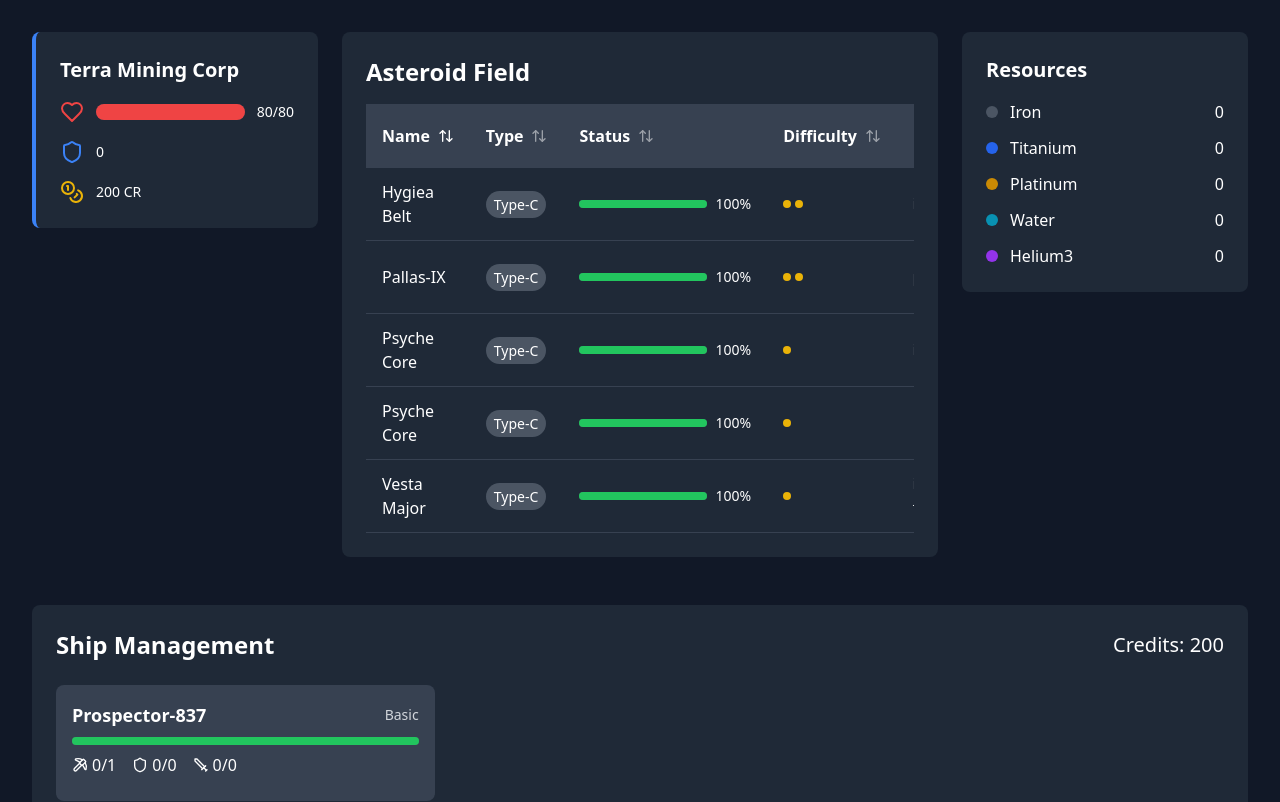
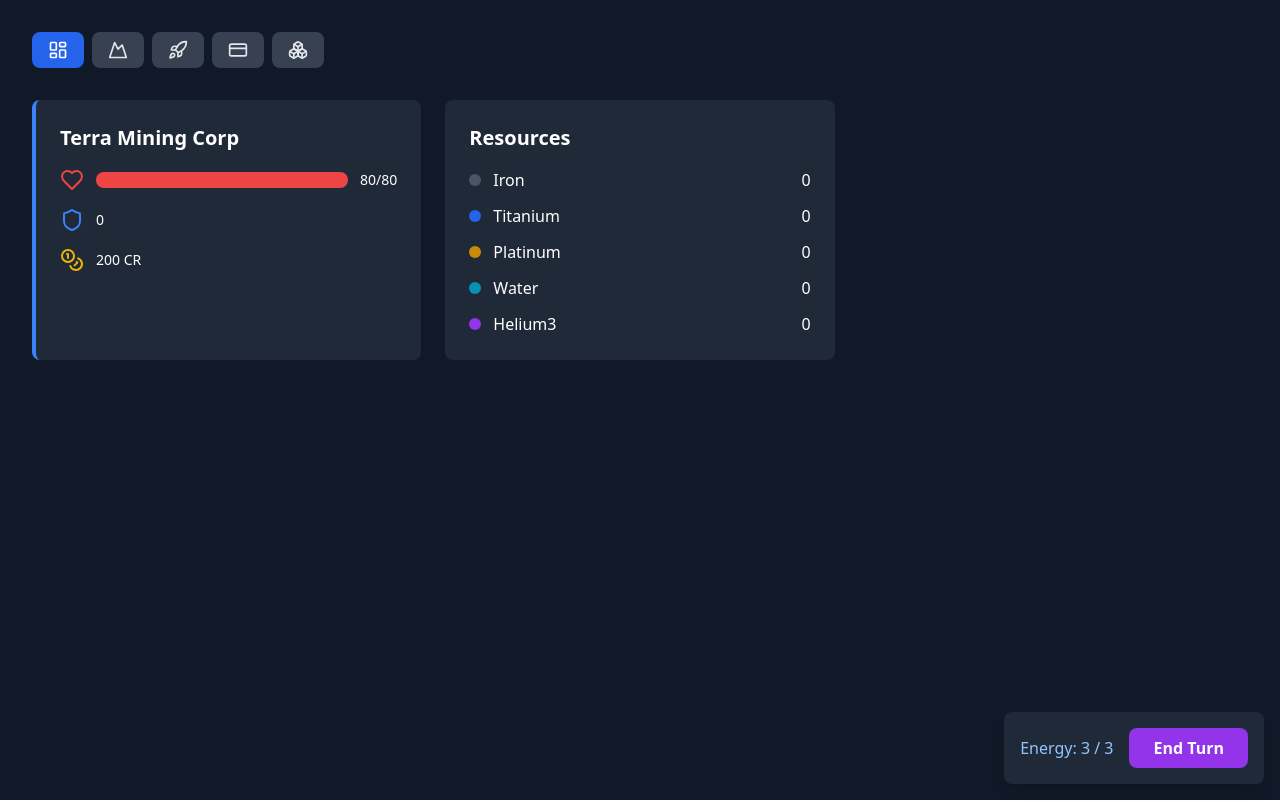
Before and after one commit to pwatsonwailes/astromine-decks, a React (Vite) app: page / in a window 1280 px wide. Shown: the top 802 px of the page. Built offline with nearby package versions, Linux system fonts and the light colour scheme.

Commit message:
Minor UX Amends

```diff
--- a/src/components/AsteroidMap.tsx
+++ b/src/components/AsteroidMap.tsx
@@ -82,9 +82,8 @@ export const AsteroidMap: React.FC = () => {
               <SortHeader field="name" label="Name" />
               <SortHeader field="type" label="Type" />
               <SortHeader field="health" label="Status" />
-              <SortHeader field="difficulty" label="Difficulty" />
-              <th className="px-4 py-2">Resources</th>
-              <th className="px-4 py-2">Mining Operations</th>
+              <SortHeader field="difficulty" label="Complexity" />
+              <th className="px-4 py-2">Status</th>
               <th className="px-4 py-2">Actions</th>
             </tr>
           </thead>
@@ -123,15 +122,6 @@ export const AsteroidMap: React.FC = () => {
                     </div>
                   </td>
                   <td className="px-4 py-3">
-                    <div className="space-y-1">
-                      {Object.entries(asteroid.resources).map(([resource, amount]) => (
-                        <div key={resource} className="text-sm">
-                          {resource}: {amount}
-                        </div>
-                      ))}
-                    </div>
-                  </td>
-                  <td className="px-4 py-3">
                     {assignedShips.length > 0 ? (
                       <div className="space-y-2">
                         {assignedShips.map(ship => (
@@ -148,7 +138,7 @@ export const AsteroidMap: React.FC = () => {
                         ))}
                       </div>
                     ) : (
-                      <span className="text-gray-400">No active operations</span>
+                      <span className="text-gray-400">Unclaimed</span>
                     )}
                   </td>
                   <td className="px-4 py-3">
@@ -156,7 +146,7 @@ export const AsteroidMap: React.FC = () => {
                       onClick={() => handleAssignShip(asteroid)}
                       className="px-3 py-1 bg-green-600 hover:bg-green-700 rounded text-sm"
                     >
-                      Assign Ship
+                      Send Ship
                     </button>
                   </td>
                 </tr>
--- a/src/components/GameBoard.tsx
+++ b/src/components/GameBoard.tsx
@@ -1,4 +1,4 @@
-import React from 'react';
+import React, { useState } from 'react';
 import { useGame } from '../context/GameContext';
 import { Card } from './Card';
 import { StatusPanel } from './StatusPanel';
@@ -6,9 +6,13 @@ import { ResourcePanel } from './ResourcePanel';
 import { Shop } from './Shop';
 import { ShipManagement } from './ShipManagement';
 import { AsteroidMap } from './AsteroidMap';
+import { LayoutDashboard, Rocket, CreditCard, Mountain, Boxes } from 'lucide-react';
+
+type Tab = 'overview' | 'asteroids' | 'ships' | 'shop' | 'hand';
 
 export const GameBoard: React.FC = () => {
   const { state, dispatch } = useGame();
+  const [activeTab, setActiveTab] = useState<Tab>('overview');
 
   const handleEndTurn = () => {
     dispatch({ type: 'END_TURN' });
@@ -17,53 +21,83 @@ export const GameBoard: React.FC = () => {
     }
   };
 
+  const TabButton: React.FC<{ tab: Tab; icon: React.ReactNode; label: string }> = ({
+    tab,
+    icon
+  }) => (
+    <button
+      onClick={() => setActiveTab(tab)}
+      className={`flex items-center gap-2 px-4 py-2 rounded-lg transition-colors
+        ${activeTab === tab
+          ? 'bg-blue-600 text-white'
+          : 'bg-gray-700 hover:bg-gray-600 text-gray-200'}`}
+    >
+      {icon}
+    </button>
+  );
+
   return (
-    <div className="min-h-screen bg-gray-900 text-white p-8">
+    <div className="min-h-screen bg-gray-900 text-white p-4 md:p-8">
       <div className="max-w-7xl mx-auto">
-        <div className="grid grid-cols-12 gap-6">
-          {/* Status Panels */}
-          <div className="col-span-12 lg:col-span-3">
-            <StatusPanel corporation={state.player} isPlayer={true} />
-          </div>
-          <div className="col-span-12 lg:col-span-6">
-            <AsteroidMap />
-          </div>
-          <div className="col-span-12 lg:col-span-3">
-            <ResourcePanel resources={state.player.resources} />
-          </div>
+        {/* Navigation */}
+        <div className="flex gap-2 mb-6 overflow-x-auto pb-2">
+          <TabButton tab="overview" icon={<LayoutDashboard size={20} />} />
+          <TabButton tab="asteroids" icon={<Mountain size={20} />} />
+          <TabButton tab="ships" icon={<Rocket size={20} />} />
+          <TabButton tab="shop" icon={<CreditCard size={20} />} />
+          <TabButton tab="hand" icon={<Boxes size={20} />} />
+        </div>
 
-          {/* Ship Management */}
-          <div className="col-span-12">
-            <ShipManagement />
-          </div>
+        {/* Content */}
+        <div className="space-y-6">
+          {activeTab === 'overview' && (
+            <div className="grid grid-cols-1 md:grid-cols-2 lg:grid-cols-3 gap-6">
+              <StatusPanel corporation={state.player} isPlayer={true} />
+              <ResourcePanel resources={state.player.resources} />
+            </div>
+          )}
 
-          {/* Shop */}
-          <div className="col-span-12">
-            <Shop />
-          </div>
+          {activeTab === 'asteroids' && <AsteroidMap />}
 
-          {/* Hand */}
-          <div className="col-span-12">
+          {activeTab === 'ships' && <ShipManagement />}
+
+          {activeTab === 'shop' && <Shop />}
+
+          {activeTab === 'hand' && (
             <div className="bg-gray-800 rounded-lg p-6">
-              <h2 className="text-2xl font-bold mb-4">Hand ({state.hand.length} / 5)</h2>
+              <div className="flex justify-between items-center mb-4">
+                <h2 className="text-2xl font-bold">Hand ({state.hand.length} / 5)</h2>
+                <div className="flex items-center gap-4">
+                  <span className="text-blue-300">Energy: {state.energy} / {state.maxEnergy}</span>
+                  <button
+                    onClick={handleEndTurn}
+                    className="bg-purple-600 hover:bg-purple-700 text-white font-bold py-2 px-6 rounded-lg"
+                  >
+                    End Turn
+                  </button>
+                </div>
+              </div>
               <div className="flex justify-center gap-4 flex-wrap">
                 {state.hand?.map(card => (
                   <Card key={card.id} card={card} />
                 ))}
               </div>
             </div>
-          </div>
+          )}
+        </div>
 
-          {/* Game Controls */}
-          <div className="col-span-12 flex justify-center mt-6">
+        {/* Turn Controls - Always Visible */}
+        {activeTab !== 'hand' && (
+          <div className="fixed bottom-4 right-4 flex items-center gap-4 bg-gray-800 p-4 rounded-lg shadow-lg">
+            <span className="text-blue-300">Energy: {state.energy} / {state.maxEnergy}</span>
             <button
               onClick={handleEndTurn}
               className="bg-purple-600 hover:bg-purple-700 text-white font-bold py-2 px-6 rounded-lg"
             >
-              End Turn ({state.energy} Energy Left)
+              End Turn
             </button>
           </div>
-        </div>
+        )}
       </div>
     </div>
   );
```
